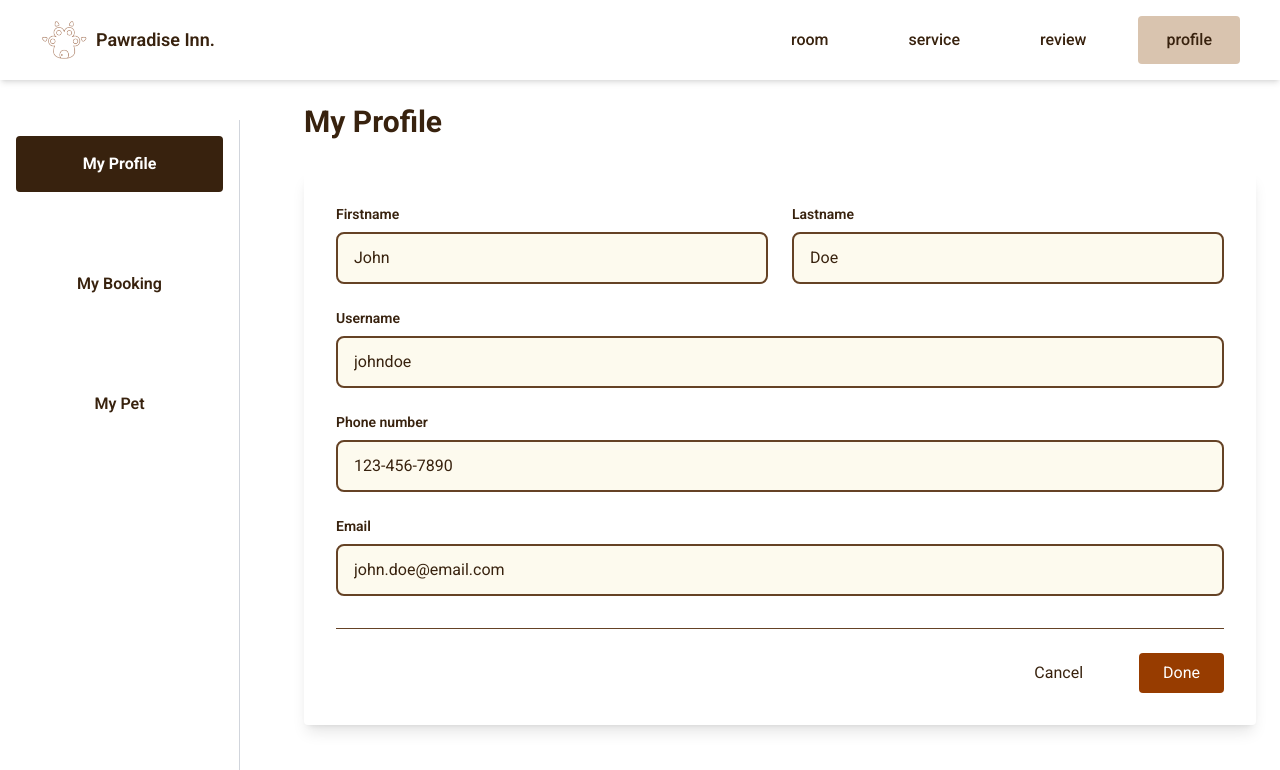
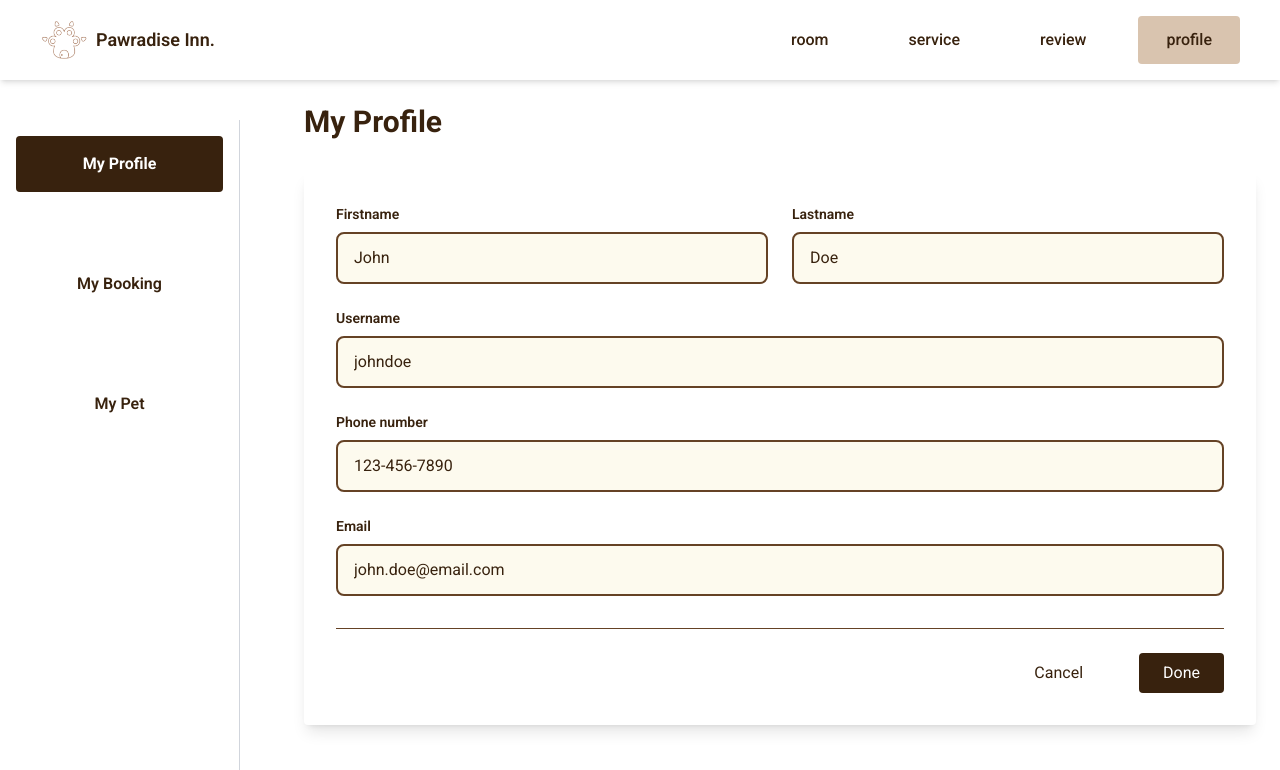
Before and after one commit to Pawradise-Inn/pawradise-inn, a React (Vite) app in the folder frontend/: page /profile in a window 1280 px wide. Shown: the top 770 px of the page. Built offline with nearby package versions, Linux system fonts and the light colour scheme.

Commit message:
change done color and change 'register here' in login page to warning color

```diff
--- a/frontend/src/components/Profile/Profile_comp.jsx
+++ b/frontend/src/components/Profile/Profile_comp.jsx
@@ -88,7 +88,7 @@ const Profile_comp = () => {
                             Cancel
                         </button>
                         <button onClick={() => console.log("Save changes")}
-                                className="!text-white px-6 py-2 bg-amber-800 text-white rounded hover:bg-amber-700 transition-colors duration-300 cursor-pointer"
+                                className="!text-white px-6 py-2 bg-[var(--dark-brown-color)] text-white rounded hover:bg-[var(--light-brown-color)] transition-colors duration-300 cursor-pointer"
                         >
                             Done
                         </button>
--- a/frontend/src/pages/Login.jsx
+++ b/frontend/src/pages/Login.jsx
@@ -89,7 +89,7 @@ const Login = ()=>{
                         Don't have an account?
                         <NavLink
                             to="/register"
-                            className="text-l ml-2 !text-red-700 font-bold hover:underline"
+                            className="text-l ml-2 !text-[var(--warning-color)] font-bold hover:underline "
                         >
                             Register here
                         </NavLink>
--- a/frontend/src/pages/customer/Registration.jsx
+++ b/frontend/src/pages/customer/Registration.jsx
@@ -114,7 +114,7 @@ const Registration = () => {
             </div>
 
             <div className="flex flex-col md:flex-row gap-4 mt-2 w-full justify-end">
-              <NavLink to="/" className="w-full md:w-40">
+              <NavLink to="/login" className="w-full md:w-40">
                 <button
                   type="button"
                   className="w-full h-10 text-[var(--dark-brown-color)] bg-[var(--light-brown-color)] rounded shadow px-4 py-1 hover:bg-[var(--brown-color)] hover:!text-[var(--beige-cream-color)] transition-colors cursor-pointer "
```
